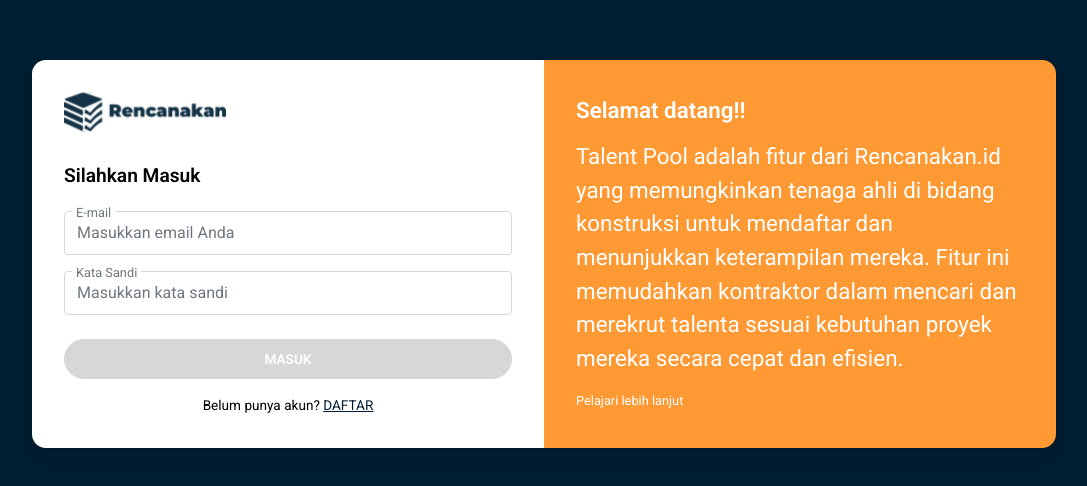
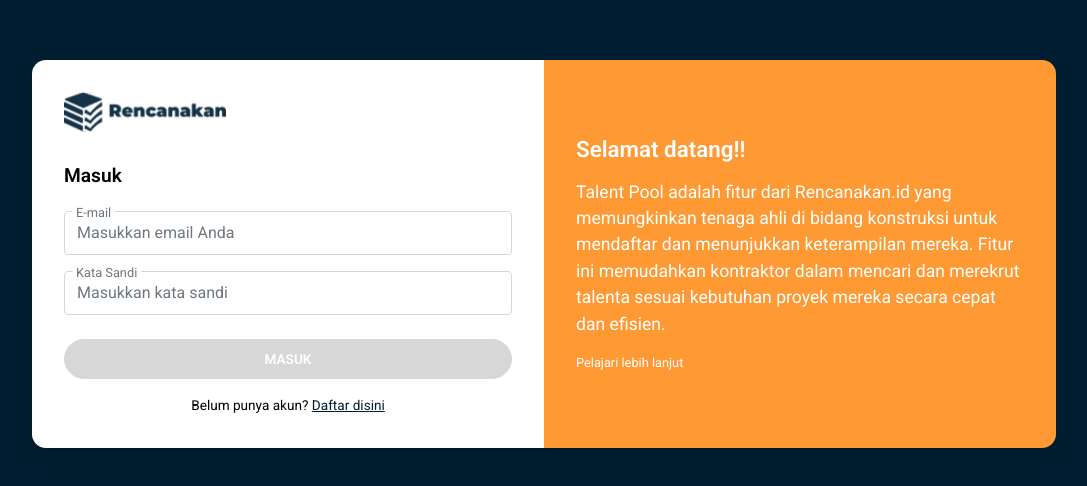
Before and after one commit to Rencanakan-id/rencanakan-talent_pool-frontend, a React (Vite) app: page /login in a window 1280 px wide. Shown: the part 146-632 px from the top of the page, without its empty margins (96-1183 px from the left). Built offline with nearby package versions, Linux system fonts and the light colour scheme.

Commit message:
chore: edit some typing and size for content

```diff
--- a/src/modules/LoginFormModule/Section/login.tsx
+++ b/src/modules/LoginFormModule/Section/login.tsx
@@ -36,7 +36,7 @@ export const LoginForm = ({
           </div>
 
           <Typography variant="h5" className="mb-6">
-            Silahkan Masuk
+            Masuk
           </Typography>
 
           <div className="space-y-4">
@@ -81,7 +81,7 @@ export const LoginForm = ({
                 href="/register"
                 style={{ textDecoration: "underline" }}
             >
-                DAFTAR
+                Daftar disini
             </a>
           </Typography>
           </div>
@@ -93,7 +93,7 @@ export const LoginForm = ({
                 <Typography variant="h4" className="mb-4 text-white">
                     Selamat datang!!
                 </Typography>
-                <Typography variant="p1" className="text-white">
+                <Typography variant="p2" className="text-white">
                     Talent Pool adalah fitur dari Rencanakan.id yang memungkinkan tenaga ahli
                     di bidang konstruksi untuk mendaftar dan menunjukkan keterampilan mereka.
                     Fitur ini memudahkan kontraktor dalam mencari dan merekrut talenta sesuai
```
